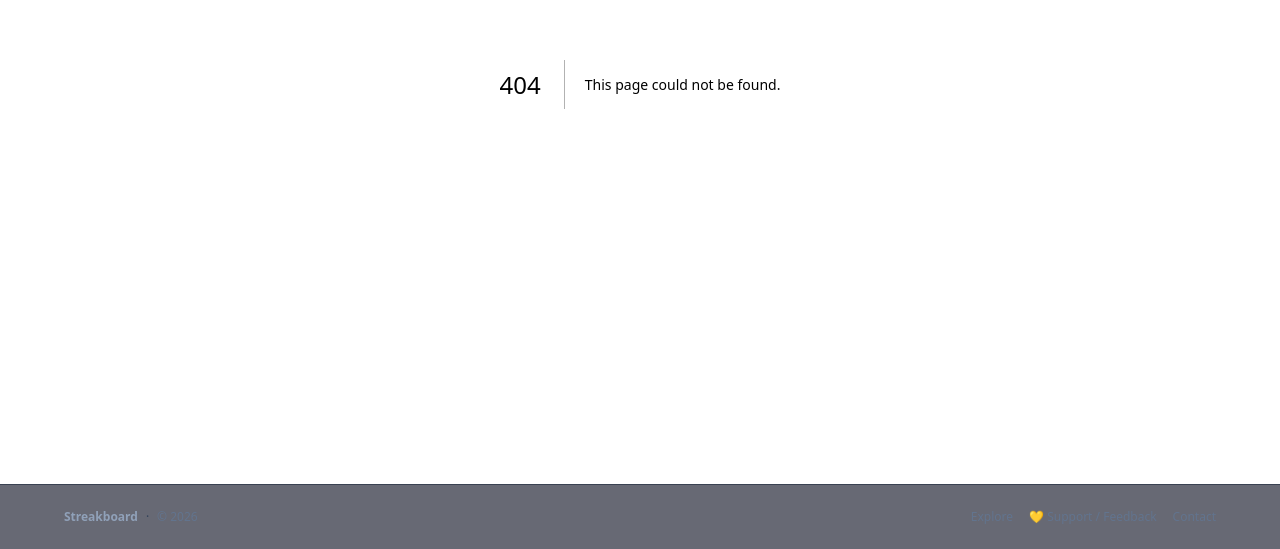
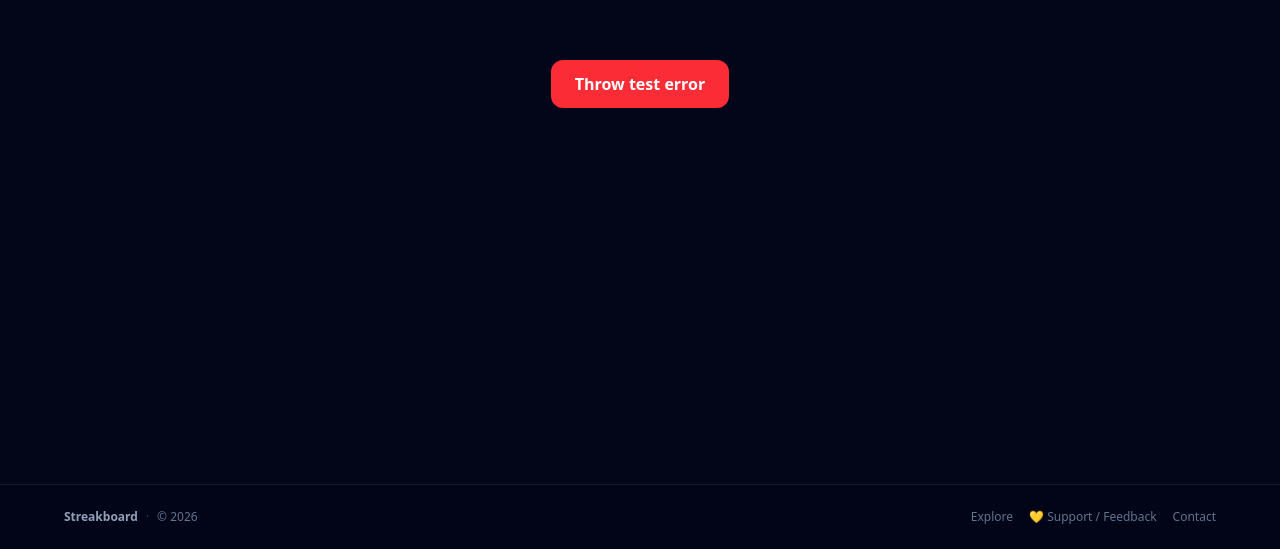
Before and after one commit to bluebud123/streakboard, a Next.js app: page /sentry-test in a window 1280 px wide. Before the commit this address had no page. Shown: the part 316-865 px from the top of the page. Built offline with nearby package versions, Linux system fonts and the light colour scheme.

Commit message:
test: temporary Sentry smoke-test route (will remove)

```diff
--- /dev/null
+++ b/app/sentry-test/page.tsx
@@ -0,0 +1,18 @@
+"use client";
+
+// Temporary Sentry smoke-test page. Delete once verified in Sentry.
+export default function SentryTestPage() {
+  return (
+    <div className="min-h-screen bg-slate-950 text-slate-200 flex items-center justify-center">
+      <button
+        onClick={() => {
+          // @ts-expect-error intentional undefined call to trigger Sentry
+          myUndefinedFunction();
+        }}
+        className="px-6 py-3 bg-red-500 text-white font-black rounded-xl"
+      >
+        Throw test error
+      </button>
+    </div>
+  );
+}
```
